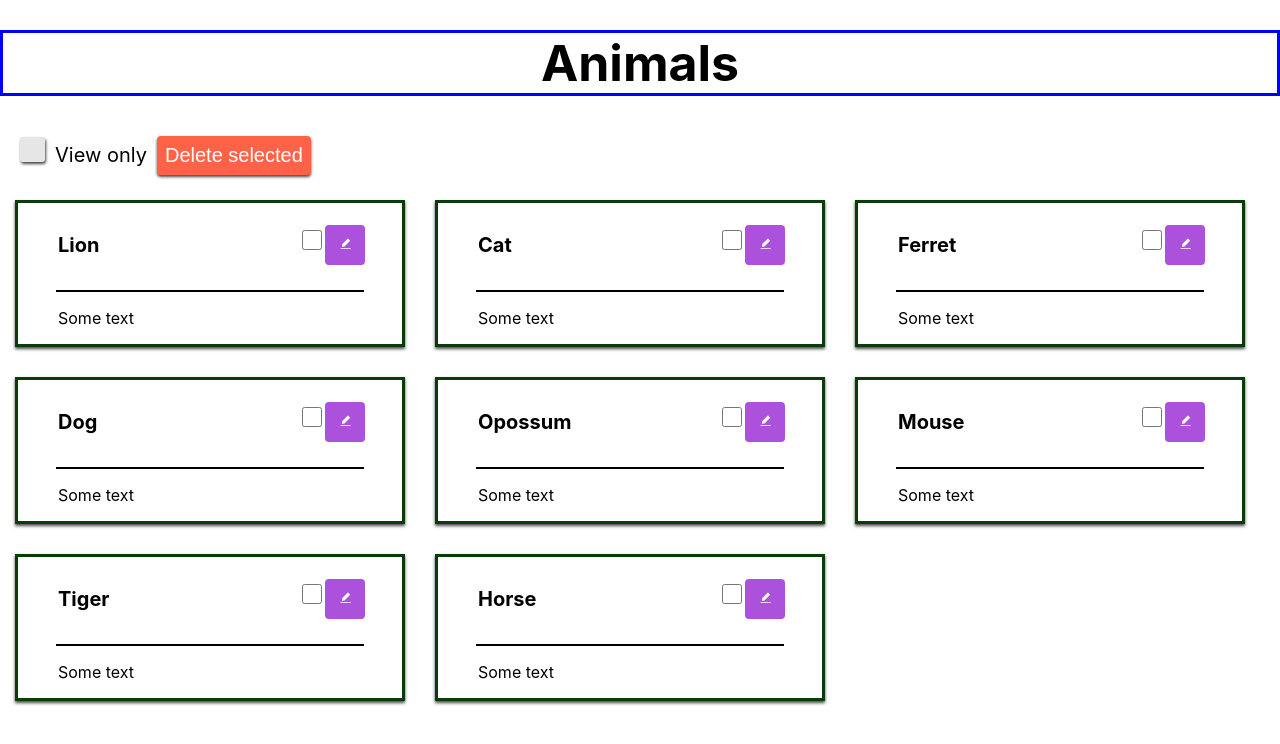
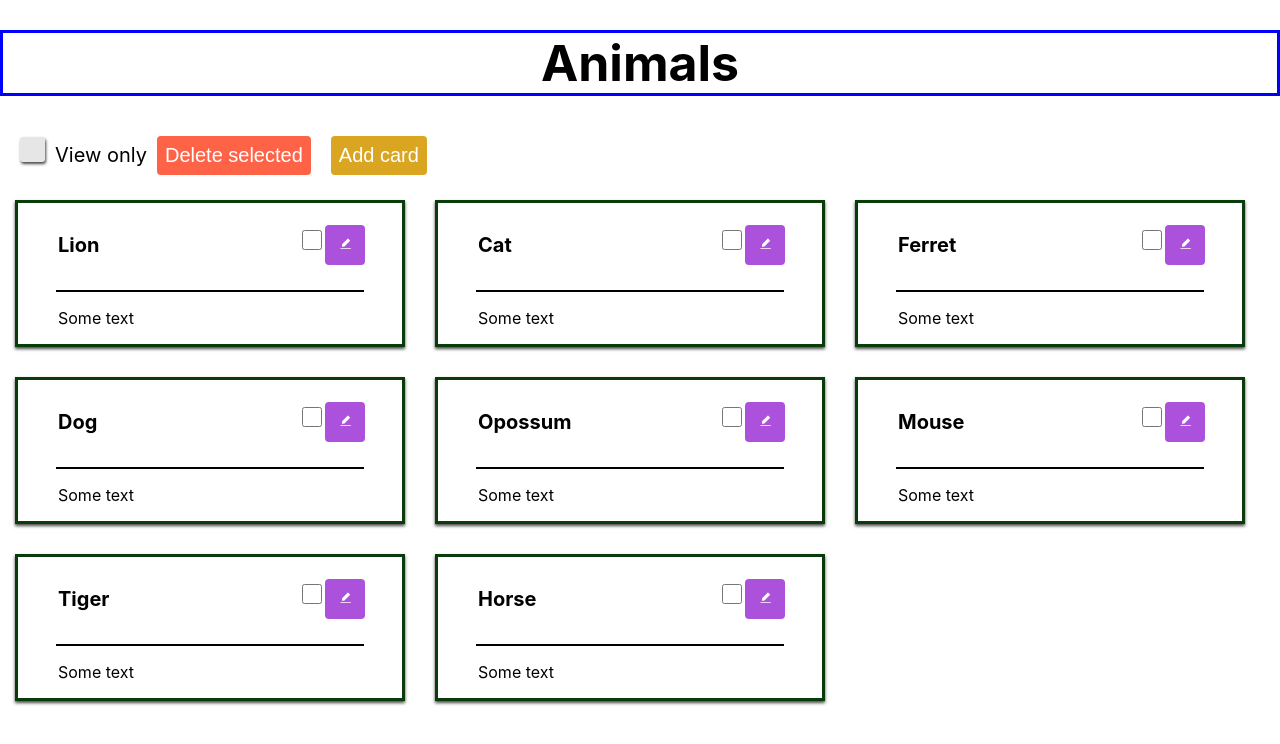
Before and after one commit to NHaradetskaya/ReactJS, a React (Create React App) app: page / in a window 1280 px wide. Shown: the top 744 px of the page. Built offline with nearby package versions, Linux system fonts and the light colour scheme.

Commit message:
task7 (#8)
* task7 v1

* task7 v2

Co-authored-by: Nastassia Haradzetskaya <nastya10gorodetskaya@gmail.com>

```diff
--- a/package.json
+++ b/package.json
@@ -11,6 +11,7 @@
     "react-icons": "^4.1.0",
     "react-scripts": "4.0.1",
     "styled-components": "^5.2.1",
+    "uuid": "^8.3.2",
     "web-vitals": "^0.2.4"
   },
   "scripts": {
--- a/src/containers/App.css
+++ b/src/containers/App.css
@@ -3,7 +3,8 @@
     flex-wrap: wrap;
 }
 
-.btn__delete {
+.btn__delete,
+.btn__add {
     margin: 10px;
     padding: 8px;
     font-size: 20px;
@@ -11,10 +12,18 @@
     background-color: tomato;
     border: none;
     border-radius: 4px;
+}
+
+.btn__delete:hover {
+    background-color: rgb(221, 62, 34);
     box-shadow: 0 2px 3px rgb(70, 71, 70);
 }
 
-.btn__delete:hover{
-    background-color:  rgb(221, 62, 34);
-    box-shadow: 0 2px 3px  rgb(70, 71, 70);
+.btn__add {
+    background-color: goldenrod;
 }
+
+.btn__add:hover {
+    background-color: rgb(155, 118, 26);
+    box-shadow: 0 2px 3px rgb(70, 71, 70);
+}
--- a/src/containers/App.js
+++ b/src/containers/App.js
@@ -2,6 +2,7 @@ import Header from '../components/Header';
 import CardList from '../components/CardList';
 import React, { Component } from 'react';
 import MainChekbox from '../components/MainCheckbox';
+import { v4 as uuidv4 } from 'uuid';
 import './App.css';
 
 class App extends Component {
@@ -65,7 +66,7 @@ class App extends Component {
         });
     };
 
-    selectCardHandler = (id) => {
+    selectCardHandler = id => {
         this.setState((state) => {
             return {
                 list: state.list.map((item) =>
@@ -85,6 +86,18 @@ class App extends Component {
         });
     };
 
+    addCard = () => {
+        const { list } = this.state;
+        const newList = {
+            id: uuidv4(),
+            name: window.prompt('Enter card title'),
+            description: window.prompt('Enter card content'),
+            selected: false,
+        };
+
+        this.setState({ list: [...list, newList] });
+    };
+
     render() {
         const { viewCheck } = this.state;
         return (
@@ -96,6 +109,9 @@ class App extends Component {
                 />
                 <button className="btn__delete" onClick={this.handleCardDelete}>
                     Delete selected
+                </button>
+                <button className="btn__add" onClick={this.addCard}>
+                    Add card
                 </button>
                 <div className="cards">
                     <CardList
```
Also changed, not shown: 2 other files (tests, documents, lock files or other folders).
